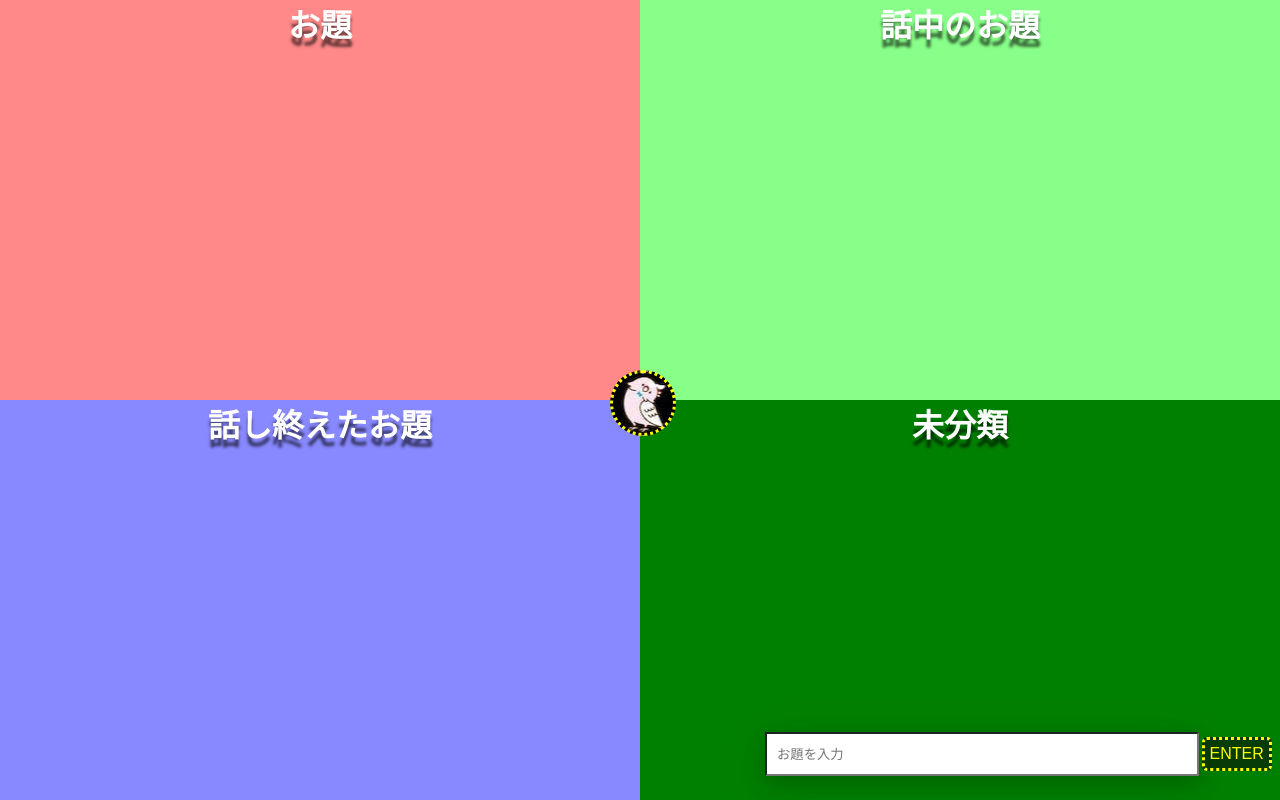
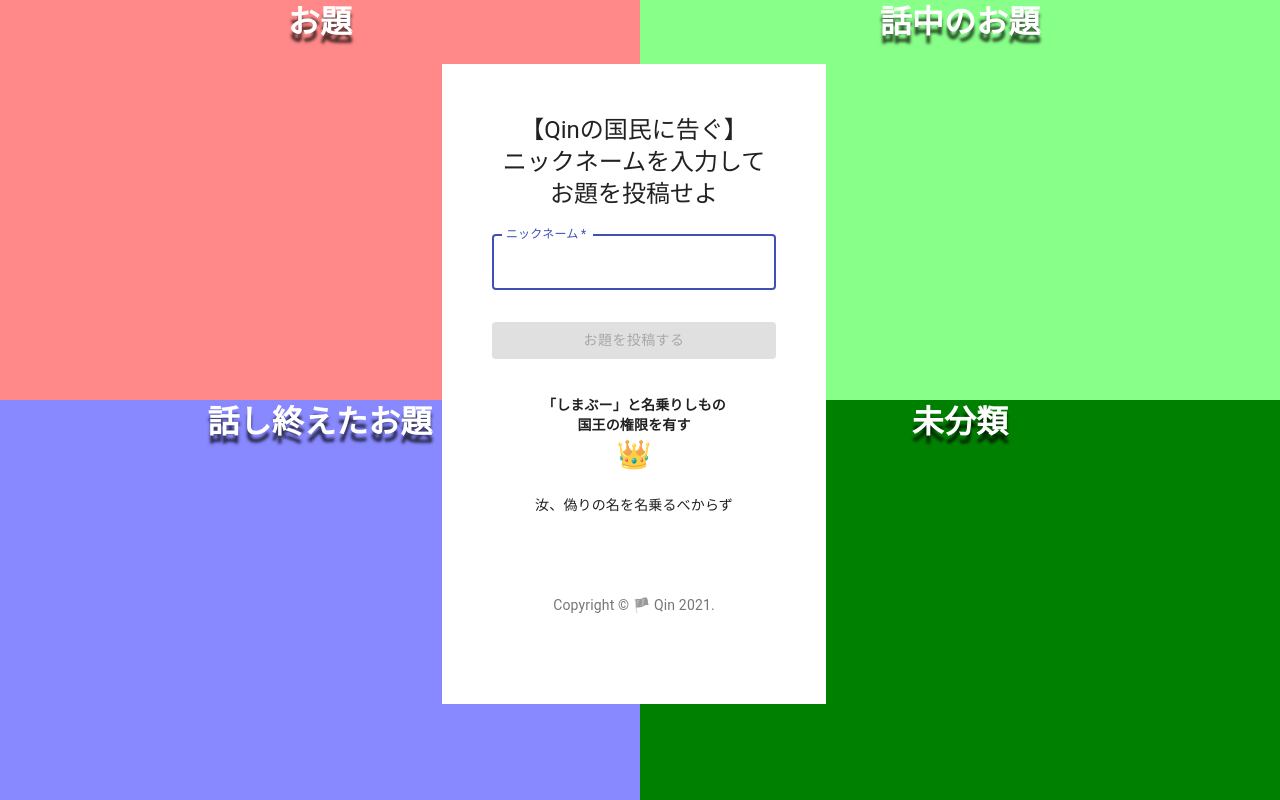
Before and after one commit to yoko-at-home/qin_bulletin-board, a React (Create React App) app: page / in a window 1280 px wide. Built offline with nearby package versions, Linux system fonts and the light colour scheme.

Commit message:
✨ サインイン画面追加

```diff
--- a/src/App.js
+++ b/src/App.js
@@ -1,12 +1,15 @@
-import React, { useState, useEffect } from 'react';
+import React, { useState, useEffect, useRef } from 'react';
 import './App.css';
 import Draggable from 'react-draggable';
 import { v4 as uuidv4 } from 'uuid';
-const randomColor = require('randomcolor');
+import randomColor from 'randomcolor';
 
-
+import SignIn from './components/SignIn';
+import config from './config.json';
+import Background from './components/Background';
 
 function App() {
+  const [name, setName] = useState('');
   const [item, setItem] = useState('');
   const [items, setItems] = useState(
     JSON.parse(localStorage.getItem('items')) || []
@@ -51,19 +54,21 @@ function App() {
   const deleteNote = (id) => {
     setItems(items.filter((item) => item.id !== id));
   };
-
+const inputel = useRef(null);
   return (
+    (config.signInEnabled && name === '') ?
     <>
-      <div className='App'>
-        <div style={{ backgroundColor: '#f88', height: '50vh' }}>お題</div>
-        <div style={{ backgroundColor: '#8f8' }}>話中のお題</div>
-        <div style={{ backgroundColor: '#88f' }}>話し終えたお題</div>
-        <div style={{ backgroundColor: 'green' }}>未分類</div>
-      </div>
+        <Background />
+        <SignIn setName={setName} />
+      </>
+      :
+      <>
+       <Background />
       <div className='kota'></div>
       <div className='input__wrapper'>
         <input
           value={item}
+          inputel={inputel}
           onChange={(e) => setItem(e.target.value)}
           placeholder='お題を入力'
           onKeyPress={(e) => keyPress(e)}
@@ -71,7 +76,7 @@ function App() {
         <button
           style={{
             fontSize: '1rem',
-            color:'yellow',
+            color: 'yellow',
             padding: '5px',
             height: 'fit-content',
             border: '3px dotted rgb(255, 251, 0)',
--- /dev/null
+++ b/src/components/SignIn.js
@@ -0,0 +1,130 @@
+import React, { useEffect, useState } from 'react';
+import Button from '@material-ui/core/Button';
+import CssBaseline from '@material-ui/core/CssBaseline';
+import TextField from '@material-ui/core/TextField';
+import Link from '@material-ui/core/Link';
+import Box from '@material-ui/core/Box';
+import Typography from '@material-ui/core/Typography';
+import { makeStyles } from '@material-ui/core/styles';
+import Container from '@material-ui/core/Container';
+
+function Copyright() {
+  return (
+    <Typography variant='body2' color='textSecondary' align='center'>
+      {'Copyright © '}
+      <Link
+        color='inherit'
+        href='https://it-kingdom.com/'
+        target='_blank'
+        rel='noopener'
+      >
+        🏴 Qin
+      </Link>{' '}
+      {new Date().getFullYear()}
+      {'.'}
+    </Typography>
+  );
+}
+
+const useStyles = makeStyles((theme) => ({
+  paper: {
+    marginTop: theme.spacing(8),
+    display: 'flex',
+    flexDirection: 'column',
+    alignItems: 'center',
+    textAlign: 'center',
+    height: '80vh',
+    width: '30vw',
+    zIndex: 1000,
+    position: 'absolute',
+    top: 0,
+    background: 'white',
+    padding: '50px 50px 0 50px',
+  },
+  form: {
+    width: '100%', // Fix IE 11 issue.
+    marginTop: theme.spacing(1),
+  },
+  submit: {
+    margin: theme.spacing(3, 0, 2),
+  },
+}));
+
+export default function SignIn({ setName }) {
+  const classes = useStyles();
+  const [disabled, setDisabled] = useState(true);
+  const [string, setString] = useState('');
+  const [isComposed, setIsComposed] = useState(false);
+
+  useEffect(() => {
+    const disabled = string === '';
+    setDisabled(disabled);
+  }, [string]);
+
+  return (
+    <Container component='main' maxWidth='xs'>
+      <CssBaseline />
+      <div className={classes.paper}>
+        <Typography component='h1' variant='h5'>
+          【Qinの国民に告ぐ】
+          <br />
+          ニックネームを入力してお題を投稿せよ
+        </Typography>
+        <form className={classes.form} noValidate>
+          <TextField
+            variant='outlined'
+            margin='normal'
+            required
+            fullWidth
+            id='name'
+            label='ニックネーム'
+            name='name'
+            autoFocus
+            onChange={(e) => setString(e.target.value)}
+            onKeyDown={(e) => {
+              if (isComposed) return;
+
+              if (e.key === 'Enter') {
+                setName(e.target.value);
+                e.preventDefault();
+              }
+            }}
+            onCompositionStart={() => setIsComposed(true)}
+            onCompositionEnd={() => setIsComposed(false)}
+          />
+          <Button
+            type='button'
+            fullWidth
+            variant='contained'
+            color='primary'
+            className={classes.submit}
+            disabled={disabled}
+            onClick={() => {
+              setName(string);
+            }}
+          >
+            お題を投稿する
+          </Button>
+        </form>
+        <Typography component='h4' variant=' h5'>
+          <br />
+          「しまぶー」と名乗りしもの
+          <br />
+          国王の権限を有す
+          <br />
+        </Typography>
+        <Typography component='h1' variant=' h1'>
+          {' '}
+          👑
+        </Typography>
+        <br />
+        <Typography component='p' variant=' p'>
+          汝、偽りの名を名乗るべからず
+        </Typography>
+        <Box mt={10}>
+          <Copyright />
+        </Box>
+      </div>
+    </Container>
+  );
+}
--- /dev/null
+++ b/src/config.json
@@ -0,0 +1,3 @@
+{
+  "signInEnabled": true
+}
```
